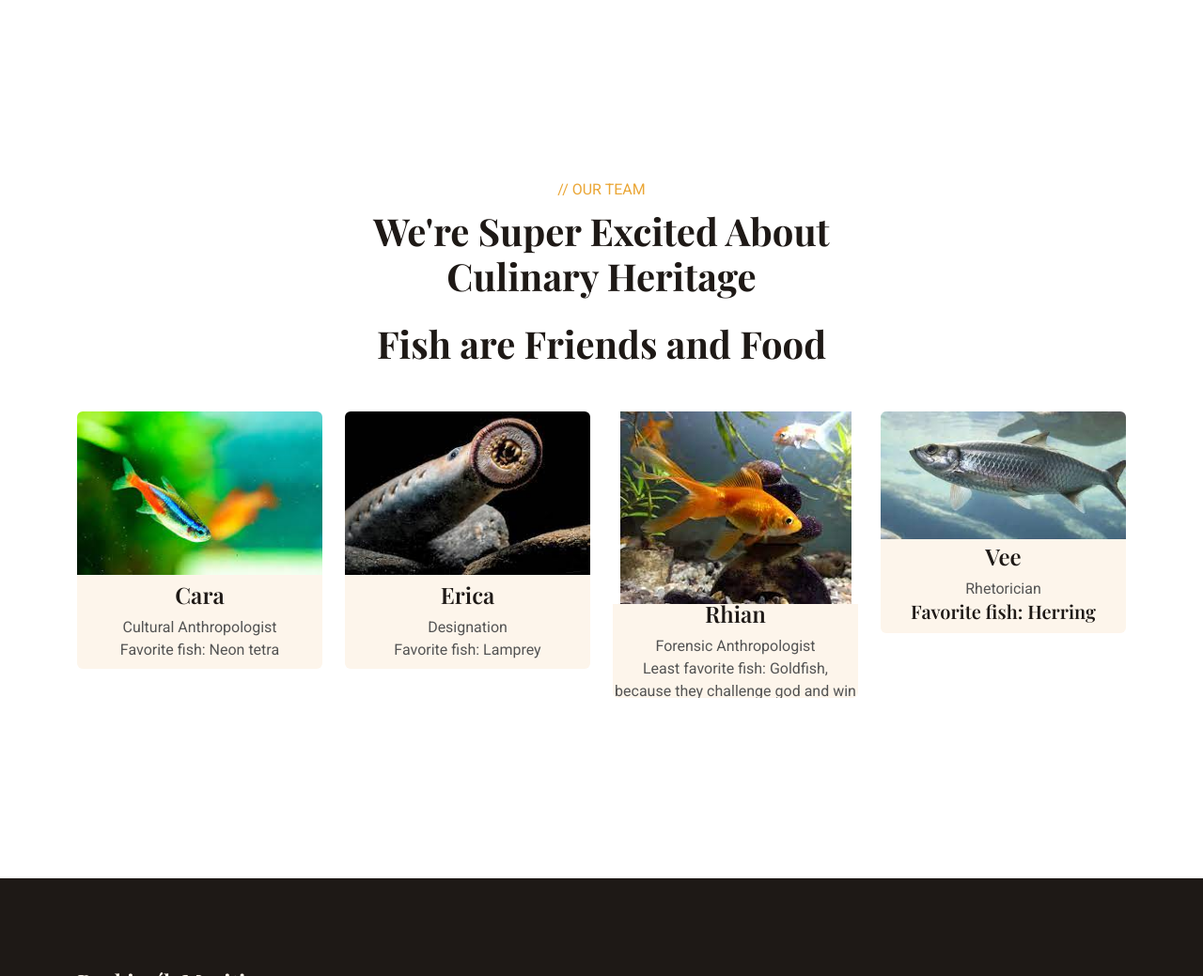
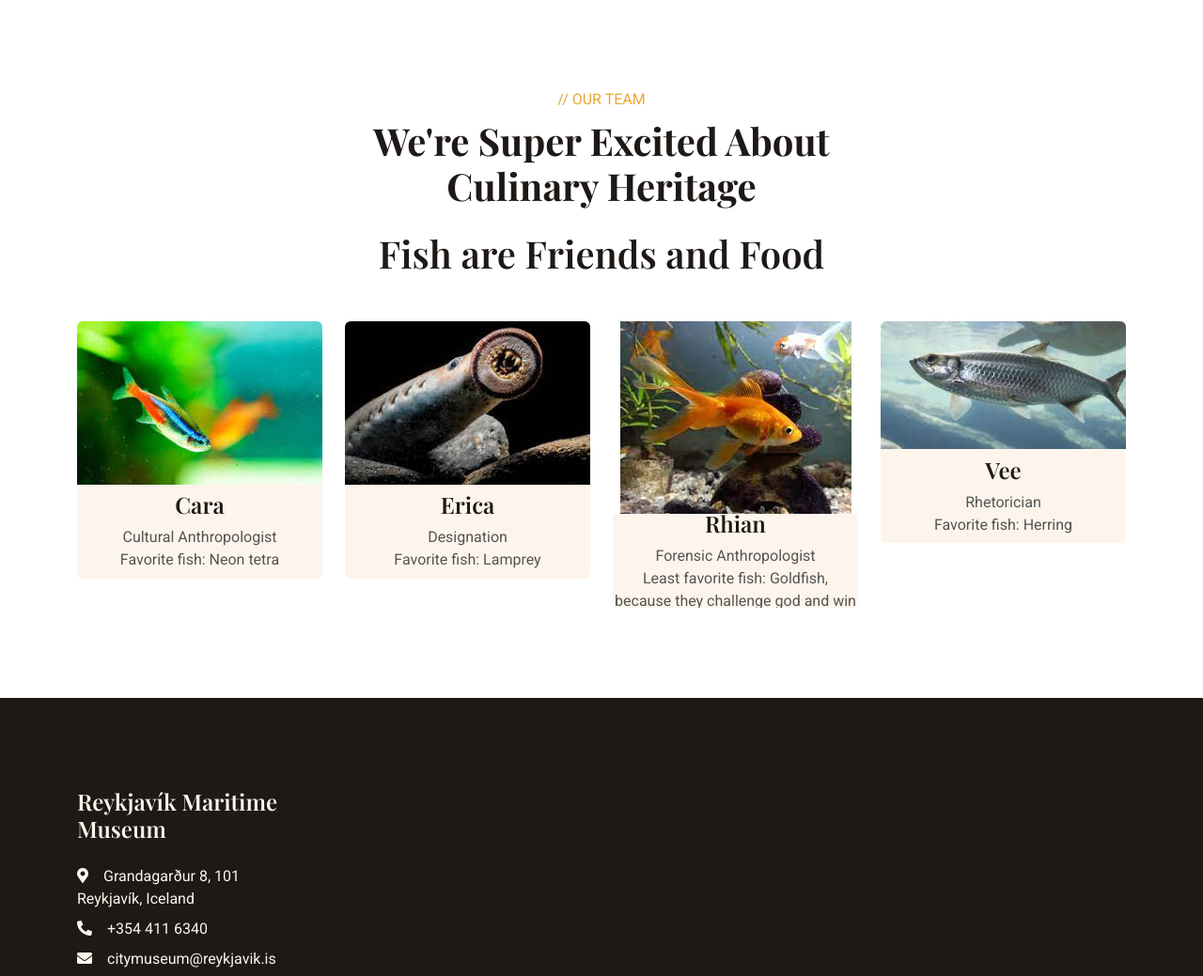
Before and after one commit to holtMSU/FishFeedingFolk, a plain HTML site: page team.html in a window 1280 px wide. Shown: the part 413-1452 px from the top of the page at 94% size. Drawn offline with nearby package versions, Linux system fonts and the light colour scheme.

Commit message:
Update team.html
Fixing typo :(

```diff
--- a/team.html
+++ b/team.html
@@ -109,14 +109,14 @@
 
 
     <!-- Team Start -->
-    <div class="container-xxl py-6">
+    <div class="container-xxl py-8">
         <div class="container">
             <div class="text-center mx-auto mb-5 wow fadeInUp" data-wow-delay="0.1s" style="max-width: 500px;">
                 <p class="text-primary text-uppercase mb-2">// Our Team</p>
                 <h1 class="display-6 mb-4">We're Super Excited About Culinary Heritage</h1>
-                <h3 class="display-6 mb-4">Fish are Friends and Food</h3>
+                <h4 class="display-6 mb-4">Fish are Friends and Food</h4>
             </div>
-            <div class="row g-4">
+            <div class="row g-6">
                 <div class="col-lg-3 col-md-6 wow fadeInUp" data-wow-delay="0.1s">
                     <div class="team-item text-center rounded overflow-hidden">
                         <img class="img-fluid" src="img/cara.jpg" alt="A photo of a neon tetra.">
@@ -174,7 +174,7 @@
                         <div class="team-text">
                             <div class="team-title">
                                 <h4>Vee</h4>
-                                <span>Rhetorician</span> <h5>
+                                <span>Rhetorician</span>
                                 <span>Favorite fish: Herring</span>
                             </div>
                             <div class="team-social">
```
